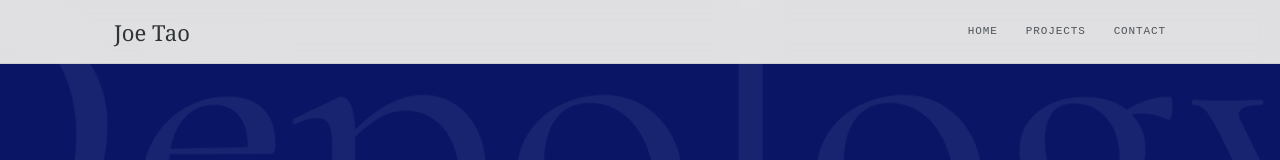
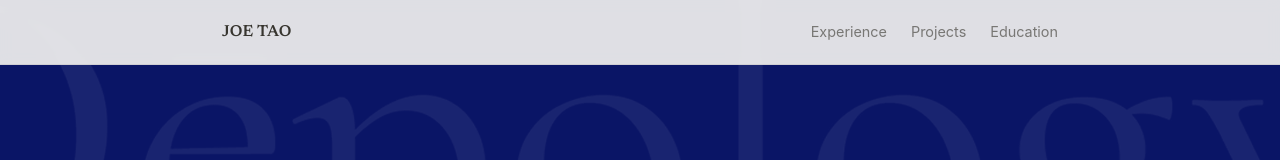
Before and after one commit to GLJ-JT/portfolio, a plain HTML site: page depology-design-system-case-study.html in a window 1280 px wide. Shown: the top 160 px of the page. Drawn offline with nearby package versions, Linux system fonts and the light colour scheme.

Commit message:
Update CV PDF and align case nav

```diff
--- a/depology-design-system-case-study.html
+++ b/depology-design-system-case-study.html
@@ -4,6 +4,10 @@
   <meta charset="utf-8">
   <meta name="viewport" content="width=device-width, initial-scale=1">
   <title>Depology Design System Case Study | Joe Tao</title>
+  <link rel="preconnect" href="https://fonts.googleapis.com">
+  <link rel="preconnect" href="https://fonts.gstatic.com" crossorigin>
+  <link href="https://fonts.googleapis.com/css2?family=Inter:wght@300;400;500;600;700&family=Newsreader:ital,opsz,wght@0,6..72,400..700;1,6..72,400..700&display=swap" rel="stylesheet">
+  <link rel="stylesheet" href="css/style.css">
   <style>
     :root {
       --page: #f8f6ef;
@@ -45,59 +49,6 @@
 
     body::before {
       display: none;
-    }
-
-    .case-nav-bar {
-      position: fixed;
-      top: 0;
-      left: 0;
-      right: 0;
-      z-index: 20;
-      height: 64px;
-      border-bottom: 1px solid rgba(55, 53, 47, 0.1);
-      background: rgba(248, 246, 239, 0.9);
-      backdrop-filter: blur(14px);
-      -webkit-backdrop-filter: blur(14px);
-    }
-
-    .case-nav-inner {
-      width: min(1120px, 100%);
-      height: 100%;
-      margin: 0 auto;
-      padding: 0 clamp(18px, 4vw, 34px);
-      display: flex;
-      align-items: center;
-      justify-content: space-between;
-      gap: 24px;
-    }
-
-    .case-logo {
-      color: var(--ink);
-      font-family: var(--serif);
-      font-size: 22px;
-      line-height: 1;
-      text-decoration: none;
-      white-space: nowrap;
-    }
-
-    .case-nav-links {
-      display: flex;
-      align-items: center;
-      gap: clamp(14px, 2.4vw, 28px);
-      font-family: var(--mono);
-      font-size: 11px;
-      letter-spacing: 0.08em;
-      text-transform: uppercase;
-    }
-
-    .case-nav-links a {
-      color: var(--soft-ink);
-      text-decoration: none;
-      transition: color 160ms ease;
-    }
-
-    .case-nav-links a:hover {
-      color: var(--ink);
     }
 
     .case-hero {
@@ -842,19 +793,6 @@
         font-size: 16px;
       }
 
-      .case-nav-bar {
-        height: 58px;
-      }
-
-      .case-logo {
-        font-size: 19px;
-      }
-
-      .case-nav-links {
-        gap: 12px;
-        font-size: 10px;
-      }
-
       .case-hero {
         padding: 22px 18px;
         min-height: 100svh;
@@ -904,13 +842,13 @@
   </style>
 </head>
 <body>
-  <nav class="case-nav-bar" aria-label="Portfolio navigation">
-    <div class="case-nav-inner">
-      <a class="case-logo" href="index.html" aria-label="Joe Tao portfolio home">Joe Tao</a>
-      <div class="case-nav-links">
-        <a href="index.html">Home</a>
+  <nav class="navbar">
+    <div class="container nav-content">
+      <a href="index.html" class="logo">JOE TAO</a>
+      <div class="nav-links">
+        <a href="index.html#experience">Experience</a>
         <a href="index.html#projects">Projects</a>
-        <a href="index.html#contact">Contact</a>
+        <a href="index.html#education">Education</a>
       </div>
     </div>
   </nav>
```
Also changed, not shown: data/resume.json (+4 -4 lines), 1 other file.
